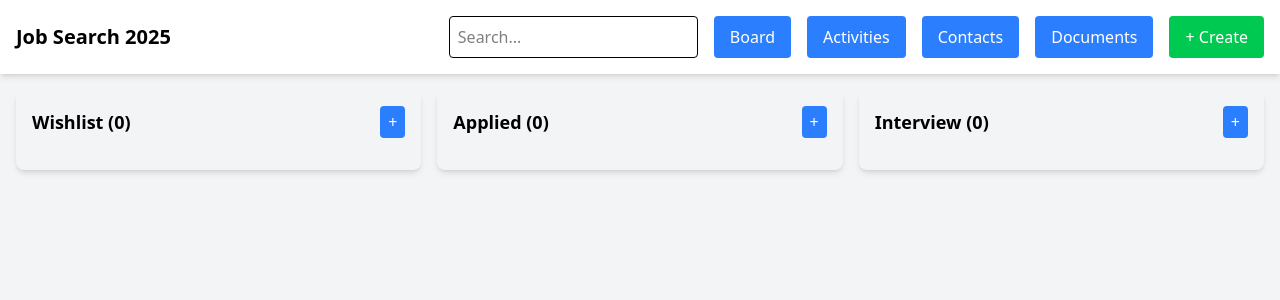
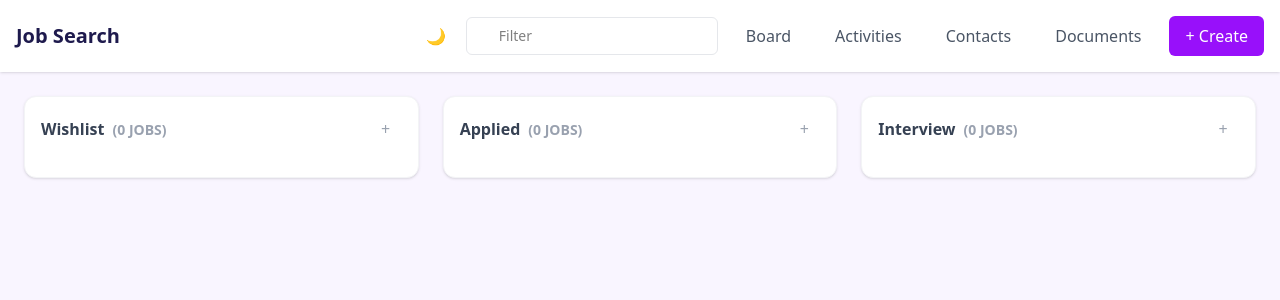
Before and after one commit to omerozyilmaz/trackerApp, a React (Vite) app in the folder job-board/: page /job-board in a window 1280 px wide. Shown: the top 300 px of the page. Built offline with nearby package versions, Linux system fonts and the light colour scheme.

Commit message:
Design Update 0.2.3

```diff
--- a/job-board/src/App.jsx
+++ b/job-board/src/App.jsx
@@ -2,15 +2,18 @@ import React from "react";
 import { BrowserRouter as Router, Routes, Route } from "react-router-dom";
 import StartPage from "./pages/StartPage";
 import JobBoardPage from "./pages/JobBoardPage";
+import { ThemeProvider } from "./context/ThemeContext";
 
 const App = () => {
   return (
+    <ThemeProvider>
       <Router>
         <Routes>
           <Route path="/" element={<StartPage />} />
           <Route path="/job-board" element={<JobBoardPage />} />
         </Routes>
       </Router>
+    </ThemeProvider>
   );
 };
 
--- a/job-board/src/components/Header.jsx
+++ b/job-board/src/components/Header.jsx
@@ -1,28 +1,53 @@
 import React from "react";
+import { useTheme } from "../context/ThemeContext";
 
 const Header = () => {
+  const { isDarkMode, toggleDarkMode } = useTheme();
+
   return (
-    <header className="bg-white shadow-md p-4 flex justify-between items-center">
-      <h1 className="text-xl font-bold">Job Search 2025</h1>
-      <div className="flex space-x-4">
-        <input
-          type="text"
-          placeholder="Search..."
-          className="border rounded p-2"
-        />
-        <button className="bg-blue-500 text-white px-4 py-2 rounded">
+    <header
+      className={`${
+        isDarkMode ? "bg-gray-800" : "bg-white"
+      } shadow-sm p-4 flex justify-between items-center transition-colors duration-300`}
+    >
+      <h1
+        className={`text-xl font-semibold ${
+          isDarkMode ? "text-gray-100" : "text-indigo-950"
+        }`}
+      >
+        Job Search
+      </h1>
+      <div className="flex items-center space-x-3">
+        <button
+          onClick={toggleDarkMode}
+          className={`p-2 rounded-lg ${
+            isDarkMode
+              ? "hover:bg-gray-700 text-gray-400"
+              : "hover:bg-gray-100 text-gray-600"
+          }`}
+        >
+          {isDarkMode ? "🌞" : "🌙"}
+        </button>
+        <div className="relative">
+          <input
+            type="text"
+            placeholder="Filter"
+            className="pl-8 pr-4 py-2 border border-gray-200 rounded-md text-sm focus:outline-none focus:ring-2 focus:ring-purple-500"
+          />
+        </div>
+        <button className="px-4 py-2 text-gray-600 hover:bg-gray-50 rounded-md transition-colors">
           Board
         </button>
-        <button className="bg-blue-500 text-white px-4 py-2 rounded">
+        <button className="px-4 py-2 text-gray-600 hover:bg-gray-50 rounded-md transition-colors">
           Activities
         </button>
-        <button className="bg-blue-500 text-white px-4 py-2 rounded">
+        <button className="px-4 py-2 text-gray-600 hover:bg-gray-50 rounded-md transition-colors">
           Contacts
         </button>
-        <button className="bg-blue-500 text-white px-4 py-2 rounded">
+        <button className="px-4 py-2 text-gray-600 hover:bg-gray-50 rounded-md transition-colors">
           Documents
         </button>
-        <button className="bg-green-500 text-white px-4 py-2 rounded">
+        <button className="bg-purple-600 text-white px-4 py-2 rounded-md hover:bg-purple-700 transition-colors">
           + Create
         </button>
       </div>
--- a/job-board/src/components/JobCard.jsx
+++ b/job-board/src/components/JobCard.jsx
@@ -3,24 +3,33 @@ import React from "react";
 const JobCard = ({ job, index, onDragStart }) => {
   return (
     <div
-      className="bg-white p-4 rounded-lg shadow-md flex items-center space-x-4"
+      className="bg-white p-4 rounded-lg border border-gray-100 shadow-sm hover:shadow-md transition-all cursor-move group"
       draggable
       onDragStart={(e) => onDragStart(e, index)}
     >
+      <div className="flex items-start space-x-3">
         <div className="flex-shrink-0">
           <img
             src="/path/to/company/icon.png"
             alt="Company Icon"
-          className="w-10 h-10 rounded-full"
+            className="w-10 h-10 rounded-full bg-gray-100"
           />
         </div>
-      <div>
-        <h3 className="text-lg font-semibold">{job.title}</h3>
-        <p className="text-gray-500">{job.company}</p>
-        <p className="text-gray-500">{job.description}</p>
-        <p className="text-gray-500">{job.location}</p>
-        <p className="text-gray-500">{job.jobUrl}</p>
-        <p className="text-gray-400 text-sm">{job.addedTime}</p>
+        <div className="flex-1 min-w-0">
+          <h3 className="text-sm font-medium text-gray-900 truncate">
+            {job.title}
+          </h3>
+          <p className="text-sm text-gray-500">{job.company}</p>
+          <p className="text-sm text-gray-500 truncate">{job.description}</p>
+          <p className="text-sm text-gray-500">{job.location}</p>
+          <a
+            href={job.jobUrl}
+            className="text-purple-600 hover:underline text-sm"
+          >
+            View Job
+          </a>
+          <p className="mt-2 text-xs text-gray-400">{job.addedTime}</p>
+        </div>
       </div>
     </div>
   );
--- a/job-board/src/components/JobColumn.jsx
+++ b/job-board/src/components/JobColumn.jsx
@@ -3,8 +3,10 @@ import JobCard from "./JobCard";
 import { useSelector } from "react-redux";
 import useFormHandler from "../hooks/useFormHandler";
 import useDragAndDrop from "../hooks/useDragAndDrop";
+import { useTheme } from "../context/ThemeContext";
 
 const JobColumn = ({ title, columnKey }) => {
+  const { isDarkMode } = useTheme();
   const jobs = useSelector((state) => state.jobs[columnKey]);
   const {
     isFormVisible,
@@ -19,30 +21,49 @@ const JobColumn = ({ title, columnKey }) => {
 
   return (
     <div
-      className="bg-gray-100 p-4 rounded-lg shadow-md"
+      className={`${
+        isDarkMode ? "bg-gray-800 border-gray-700" : "bg-white border-gray-100"
+      } rounded-xl p-4 shadow-sm border transition-all hover:shadow-md`}
       onDrop={handleDrop}
       onDragOver={handleDragOver}
     >
       <div className="flex justify-between items-center mb-4">
-        <h2 className="text-lg font-semibold">
-          {title} ({jobs.length})
-        </h2>
+        <div className="flex items-center space-x-2">
+          <h2
+            className={`font-semibold ${
+              isDarkMode ? "text-gray-100" : "text-gray-700"
+            }`}
+          >
+            {title}
+            <span
+              className={`ml-2 text-sm ${
+                isDarkMode ? "text-gray-400" : "text-gray-400"
+              }`}
+            >
+              ({jobs.length} JOBS)
+            </span>
+          </h2>
+        </div>
         <button
           onClick={toggleFormVisibility}
-          className="bg-blue-500 text-white px-2 py-1 rounded"
+          className={`w-8 h-8 flex items-center justify-center rounded-md ${
+            isDarkMode
+              ? "hover:bg-gray-700 text-gray-400 hover:text-purple-400"
+              : "hover:bg-gray-50 text-gray-400 hover:text-purple-600"
+          } transition-colors`}
         >
           +
         </button>
       </div>
       {isFormVisible && (
-        <form onSubmit={handleFormSubmit} className="mb-4">
+        <form onSubmit={handleFormSubmit} className="mb-4 space-y-3">
           <input
             type="text"
             name="title"
             value={formData.title}
             onChange={handleInputChange}
             placeholder="Job Title"
-            className="border p-1 mr-2"
+            className="w-full px-3 py-2 border border-gray-200 rounded-md focus:outline-none focus:ring-2 focus:ring-purple-500"
           />
           <input
             type="text"
@@ -50,7 +71,7 @@ const JobColumn = ({ title, columnKey }) => {
             value={formData.company}
             onChange={handleInputChange}
             placeholder="Company"
-            className="border p-1 mr-2"
+            className="w-full px-3 py-2 border border-gray-200 rounded-md focus:outline-none focus:ring-2 focus:ring-purple-500"
           />
           <input
             type="text"
@@ -58,7 +79,7 @@ const JobColumn = ({ title, columnKey }) => {
             value={formData.description}
             onChange={handleInputChange}
             placeholder="Description"
-            className="border p-1 mr-2"
+            className="w-full px-3 py-2 border border-gray-200 rounded-md focus:outline-none focus:ring-2 focus:ring-purple-500"
           />
           <input
             type="text"
@@ -66,7 +87,7 @@ const JobColumn = ({ title, columnKey }) => {
             value={formData.location}
             onChange={handleInputChange}
             placeholder="Location"
-            className="border p-1 mr-2"
+            className="w-full px-3 py-2 border border-gray-200 rounded-md focus:outline-none focus:ring-2 focus:ring-purple-500"
           />
           <input
             type="text"
@@ -74,17 +95,17 @@ const JobColumn = ({ title, columnKey }) => {
             value={formData.jobUrl}
             onChange={handleInputChange}
             placeholder="Job URL"
-            className="border p-1 mr-2"
+            className="w-full px-3 py-2 border border-gray-200 rounded-md focus:outline-none focus:ring-2 focus:ring-purple-500"
           />
           <button
             type="submit"
-            className="bg-green-500 text-white px-2 py-1 rounded"
+            className="w-full bg-purple-600 text-white px-4 py-2 rounded-md hover:bg-purple-700 transition-colors"
           >
             Add Job
           </button>
         </form>
       )}
-      <div className="space-y-2">
+      <div className="space-y-3">
         {jobs.map((job, index) => (
           <JobCard
             key={index}
--- /dev/null
+++ b/job-board/src/context/ThemeContext.jsx
@@ -0,0 +1,61 @@
+import React, { createContext, useState, useEffect, useContext } from "react";
+
+const ThemeContext = createContext();
+
+export const ThemeProvider = ({ children }) => {
+  // Initialize theme from localStorage or default to light
+  const [isDarkMode, setIsDarkMode] = useState(() => {
+    if (typeof window !== "undefined") {
+      return localStorage.getItem("theme") === "dark";
+    }
+    return false;
+  });
+
+  // Toggle theme function using prevMode pattern
+  const toggleDarkMode = () => {
+    setIsDarkMode((prevMode) => {
+      // Calculate new mode
+      const newMode = !prevMode;
+
+      // Update localStorage
+      localStorage.setItem("theme", newMode ? "dark" : "light");
+
+      // Log state change
+      console.log("Theme toggled:", newMode ? "dark" : "light");
+
+      return newMode;
+    });
+  };
+
+  // Sync with DOM on mount and state change
+  useEffect(() => {
+    // Log current state
+    console.log("Theme state changed:", isDarkMode ? "dark" : "light");
+
+    // Update DOM classes
+    if (isDarkMode) {
+      document.documentElement.classList.add("dark");
+    } else {
+      document.documentElement.classList.remove("dark");
+    }
+
+    // Add transition styles
+    document.documentElement.style.transition =
+      "background-color 0.3s ease, color 0.3s ease";
+  }, [isDarkMode]);
+
+  return (
+    <ThemeContext.Provider value={{ isDarkMode, toggleDarkMode }}>
+      {children}
+    </ThemeContext.Provider>
+  );
+};
+
+// Custom hook for using theme
+export const useTheme = () => {
+  const context = useContext(ThemeContext);
+  if (!context) {
+    throw new Error("useTheme must be used within a ThemeProvider");
+  }
+  return context;
+};
--- a/job-board/src/pages/JobBoardPage.jsx
+++ b/job-board/src/pages/JobBoardPage.jsx
@@ -1,12 +1,19 @@
 import React from "react";
 import JobColumn from "../components/JobColumn";
 import Header from "../components/Header";
+import { useTheme } from "../context/ThemeContext";
 
 const JobBoardPage = () => {
+  const { isDarkMode } = useTheme();
+
   return (
-    <div className="bg-gray-100 min-h-screen">
+    <div
+      className={`min-h-screen ${
+        isDarkMode ? "bg-gray-900" : "bg-[#f9f5ff]"
+      } transition-colors duration-300`}
+    >
       <Header />
-      <div className="p-4 grid grid-cols-3 gap-4">
+      <div className="p-6 grid grid-cols-3 gap-6">
         <JobColumn title="Wishlist" columnKey="wishlist" />
         <JobColumn title="Applied" columnKey="applied" />
         <JobColumn title="Interview" columnKey="interview" />
```
Lines whose indentation alone changed are shown as unchanged.
